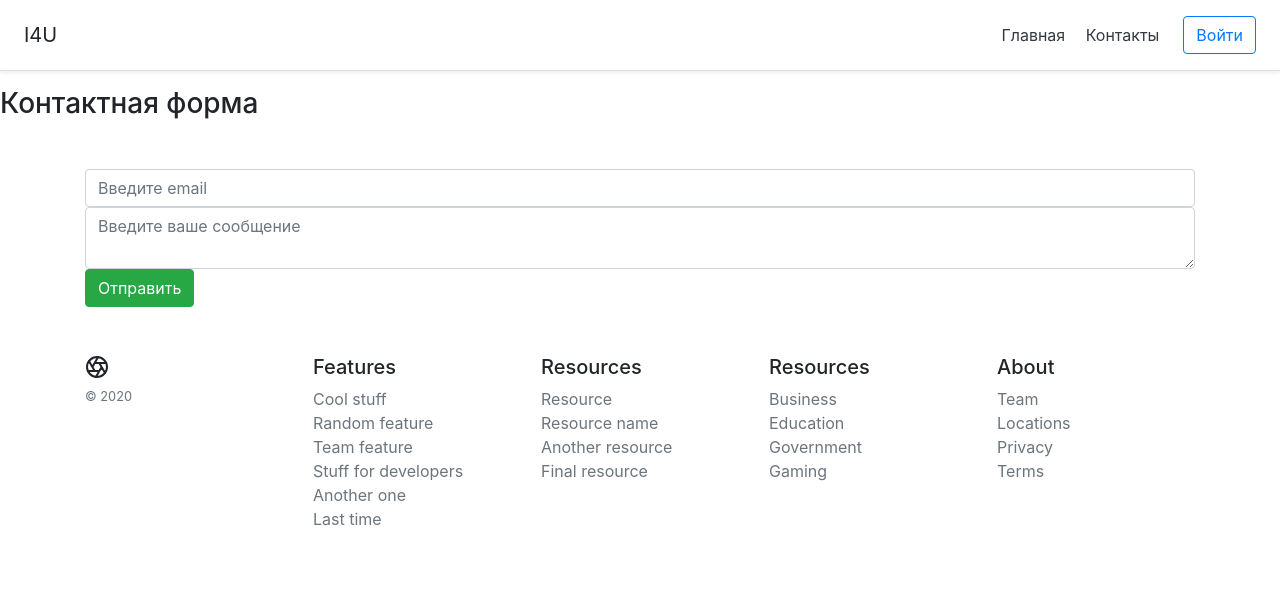
After one commit to znt21/lab1, a PHP site: page /about.php in a window 1280 px wide. The commit adds this page. Shown: the top 594 px of the page. Run offline with PHP 8.4, Linux system fonts and the light colour scheme.

Commit message:
Add files via upload

```diff
--- /dev/null
+++ b/about.php
@@ -0,0 +1,27 @@
+	<!DOCTYPE html>
+	<html lnag="ru">
+	<head>
+		<meta  charset="UTF-8">
+		<meta name="viewport" content="width=device-width, initial-scale=1.0">
+		<meta hhtp-equiv="X-UA-Compatible" content="ie=edge">
+		<link rel="stylesheet" href="css/s.css">
+		<link rel="stylesheet" href="css/style.css">
+		<link rel="stylesheet" href="https://stackpath.bootstrapcdn.com/bootstrap/4.5.2/css/bootstrap.min.css">
+		<title>PHP веб сайт</title>
+	</head>
+<body>
+	<?php require "blocks/header.php" ?>
+	<h3>Контактная форма</h3>
+	<div class="container mt-5">
+		<form  action="check.php" method="post">
+			<input type="email" name="email" placeholder="Введите email" class="form-control">
+			<textarea name="message" class="form-control"
+			placeholder="Введите ваше сообщение"></textarea>
+			<button type="submit" name="send" class="btn btn-success">Отправить</button>
+		</form>
+	</div>
+	<?php require "blocks/footer.php"?>
+
+
+</body>
+</html>
--- /dev/null
+++ b/blocks/footer.php
@@ -0,0 +1,46 @@
+<footer class="container py-5">
+  <div class="row">
+    <div class="col-12 col-md">
+      <svg xmlns="http://www.w3.org/2000/svg" width="24" height="24" fill="none" stroke="currentColor" stroke-linecap="round" stroke-linejoin="round" stroke-width="2" class="d-block mb-2" role="img" viewBox="0 0 24 24" focusable="false"><title>Product</title><circle cx="12" cy="12" r="10"></circle><path d="M14.31 8l5.74 9.94M9.69 8h11.48M7.38 12l5.74-9.94M9.69 16L3.95 6.06M14.31 16H2.83m13.79-4l-5.74 9.94"></path></svg>
+      <small class="d-block mb-3 text-muted">© 2020</small>
+    </div>
+    <div class="col-6 col-md">
+      <h5>Features</h5>
+      <ul class="list-unstyled text-small">
+        <li><a class="text-muted" href="#">Cool stuff</a></li>
+        <li><a class="text-muted" href="#">Random feature</a></li>
+        <li><a class="text-muted" href="#">Team feature</a></li>
+        <li><a class="text-muted" href="#">Stuff for developers</a></li>
+        <li><a class="text-muted" href="#">Another one</a></li>
+        <li><a class="text-muted" href="#">Last time</a></li>
+      </ul>
+    </div>
+    <div class="col-6 col-md">
+      <h5>Resources</h5>
+      <ul class="list-unstyled text-small">
+        <li><a class="text-muted" href="#">Resource</a></li>
+        <li><a class="text-muted" href="#">Resource name</a></li>
+        <li><a class="text-muted" href="#">Another resource</a></li>
+        <li><a class="text-muted" href="#">Final resource</a></li>
+      </ul>
+    </div>
+    <div class="col-6 col-md">
+      <h5>Resources</h5>
+      <ul class="list-unstyled text-small">
+        <li><a class="text-muted" href="#">Business</a></li>
+        <li><a class="text-muted" href="#">Education</a></li>
+        <li><a class="text-muted" href="#">Government</a></li>
+        <li><a class="text-muted" href="#">Gaming</a></li>
+      </ul>
+    </div>
+    <div class="col-6 col-md">
+      <h5>About</h5>
+      <ul class="list-unstyled text-small">
+        <li><a class="text-muted" href="#">Team</a></li>
+        <li><a class="text-muted" href="#">Locations</a></li>
+        <li><a class="text-muted" href="#">Privacy</a></li>
+        <li><a class="text-muted" href="#">Terms</a></li>
+      </ul>
+    </div>
+  </div>
+</footer>
--- /dev/null
+++ b/blocks/header.php
@@ -0,0 +1,8 @@
+<div class="d-flex flex-column flex-md-row align-items-center p-3 px-md-4 mb-3 bg-white border-bottom shadow-sm">
+  <h5 class="my-0 mr-md-auto font-weight-normal">I4U</h5>
+  <nav class="my-2 my-md-0 mr-md-3">
+    <a class="p-2 text-dark" href="#">Главная</a>
+    <a class="p-2 text-dark" href="#">Контакты</a>
+  </nav>
+  <a class="btn btn-outline-primary" href="#">Войти</a>
+</div>
--- /dev/null
+++ b/css/style.css
@@ -0,0 +1,4 @@
+	.card {
+		width 32%
+		margin-left 1%;
+	}
```
Also changed, not shown: check.php (added, +18 -0 lines), index.php (+30 -33 lines), img/1.jpg (added), img/2.jpg (added), img/3.jpg (added).
